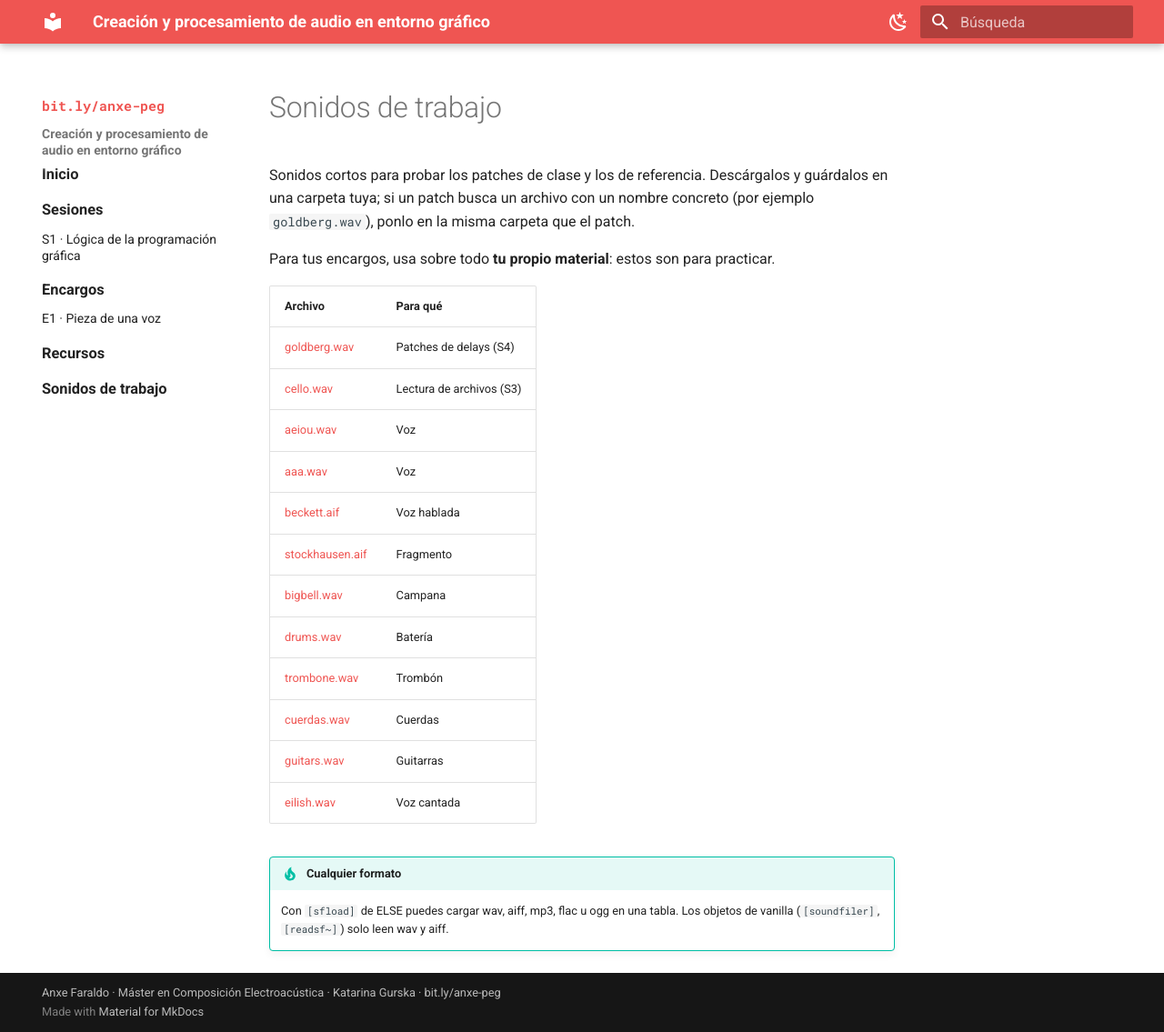
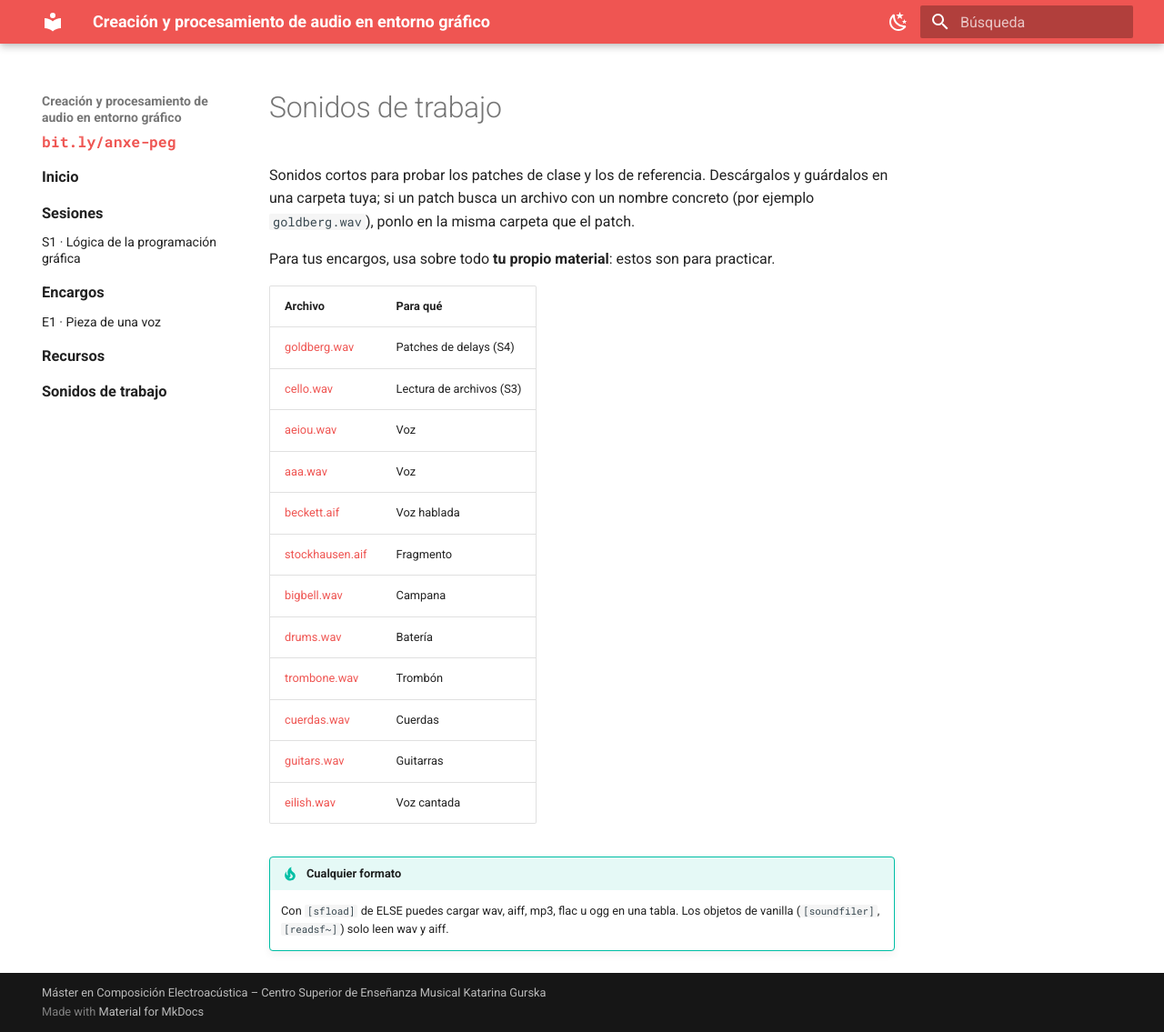
Before and after one commit to anxefaraldo/peg-curso, an MkDocs documentation site: the page built from docs/sonidos.md, in a window 1280 px wide and 1135 px high. Shown: the whole window at 91% size. Built offline with MkDocs 1.6.1 and Material for MkDocs 9.7.7, drawn with Linux system fonts in a browser that asks for light colours.

Commit message:
Publicación programada 2026-10-01 23:04

```diff
--- a/docs/javascripts/enlace.js
+++ /dev/null
@@ -1,10 +0,0 @@
-// Enlace corto a la web, arriba del todo en la columna izquierda.
-document.addEventListener("DOMContentLoaded", function () {
-  var col = document.querySelector(".md-sidebar--primary .md-sidebar__inner");
-  if (!col || col.querySelector(".enlace-corto")) return;
-  var a = document.createElement("a");
-  a.className = "enlace-corto";
-  a.href = "https://bit.ly/anxe-peg";
-  a.textContent = "bit.ly/anxe-peg";
-  col.insertBefore(a, col.firstChild);
-});
--- a/docs/stylesheets/nav.css
+++ b/docs/stylesheets/nav.css
@@ -12,16 +12,9 @@
   .md-nav--primary .md-nav[data-md-level="1"] .md-nav__link { font-size: .7rem; }
 }
 
-/* Enlace corto, arriba del todo en la columna izquierda */
-.enlace-corto {
-  display: block;
-  margin: .2rem .6rem .6rem;
-  font-family: var(--md-code-font-family);
-  font-size: .75rem;
-  font-weight: 700;
+/* Enlace corto: primer elemento del menú, en rojo y monoespaciado */
+.md-nav__link[href="https://bit.ly/anxe-peg"] {
+  font-family: var(--md-code-font-family) !important;
+  font-weight: 700 !important;
   color: var(--md-primary-fg-color) !important;
-  user-select: all;
 }
-@media screen and (max-width: 76.1875em) {
-  .enlace-corto { margin: .6rem .8rem; }
-}
--- a/mkdocs.yml
+++ b/mkdocs.yml
@@ -1,7 +1,7 @@
 site_name: Creación y procesamiento de audio en entorno gráfico
 site_description: Máster en Composición Electroacústica · Centro Superior Katarina Gurska · Curso 2026-27
 site_author: Anxe Faraldo
-copyright: Anxe Faraldo · Máster en Composición Electroacústica · Katarina Gurska · bit.ly/anxe-peg
+copyright: "Máster en Composición Electroacústica – Centro Superior de Enseñanza Musical Katarina Gurska"
 theme:
   name: material
   language: es
@@ -28,6 +28,7 @@ markdown_extensions:
   - pymdownx.details
   - pymdownx.superfences
 nav:
+  - "bit.ly/anxe-peg": https://bit.ly/anxe-peg
   - Inicio: index.md
   - Sesiones:
       - "S1 · Lógica de la programación gráfica": sesiones/s1.md
@@ -41,4 +42,3 @@ extra_css:
   - stylesheets/nav.css
 extra_javascript:
   - javascripts/radio.js
-  - javascripts/enlace.js
```
